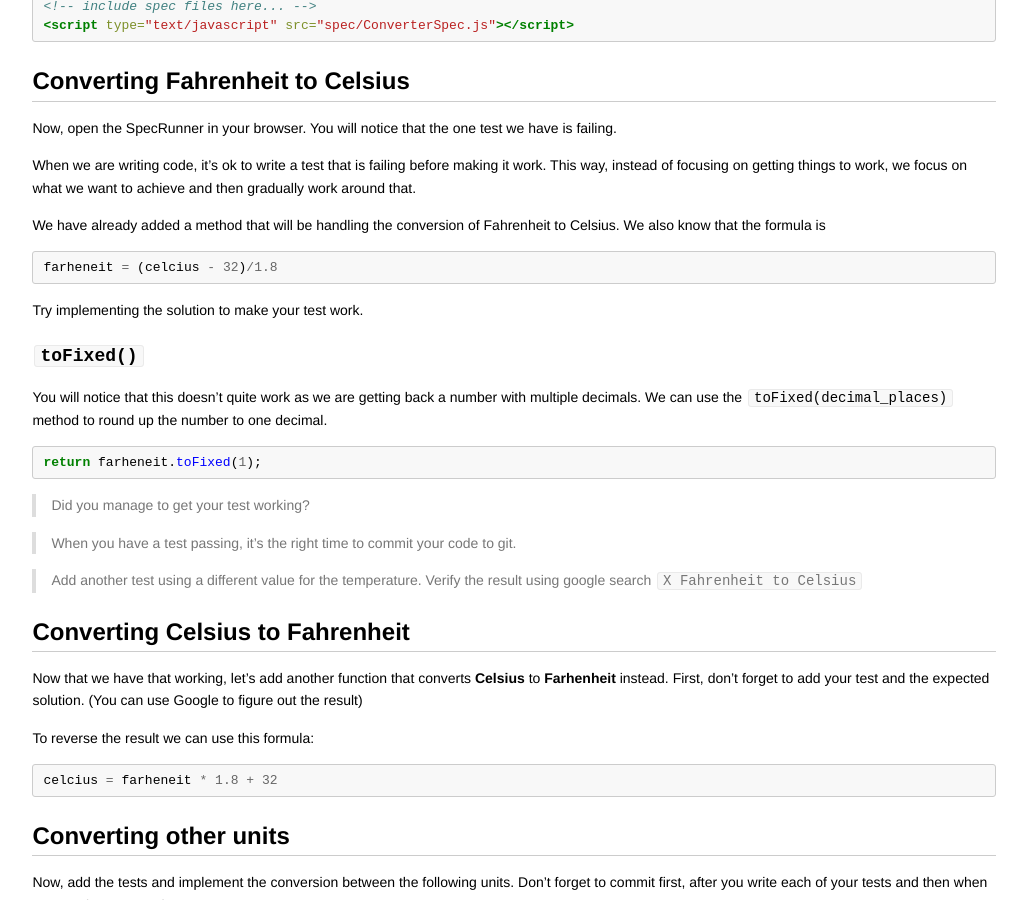
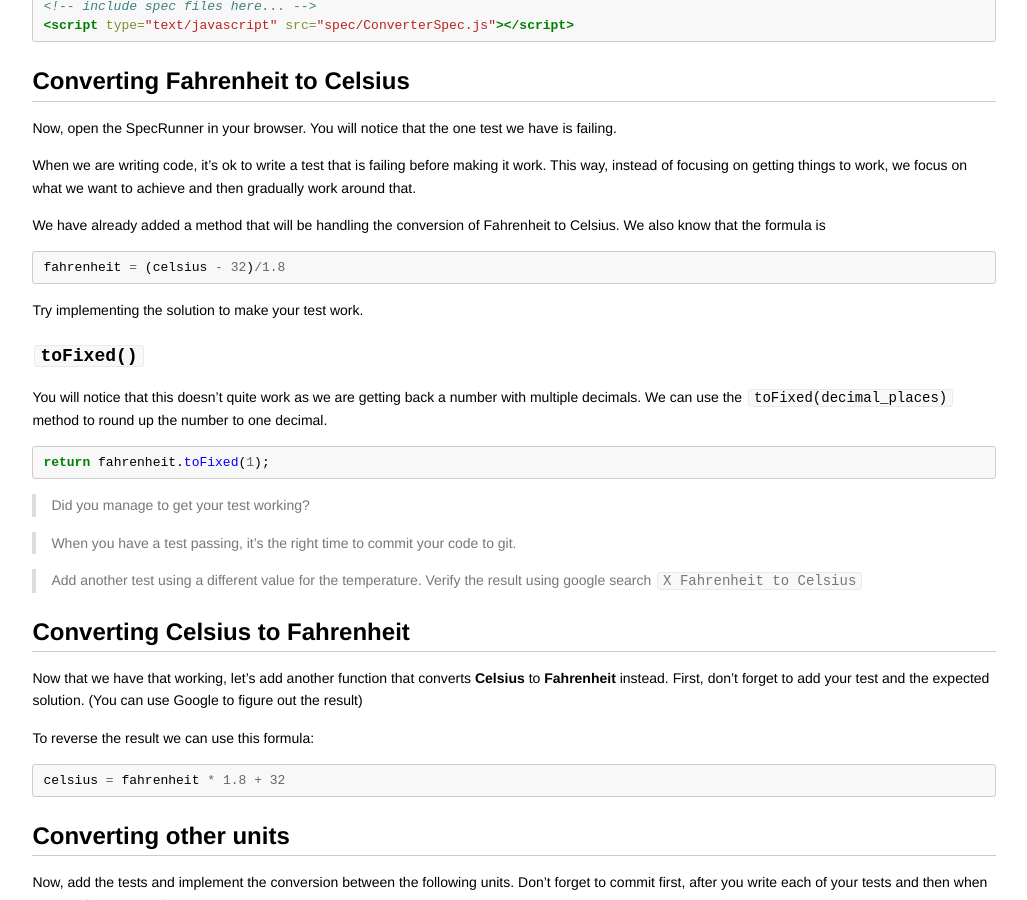
Before and after one commit to codebar/tutorials, a Jekyll site: the page built from js/lesson7/tutorial.md, in a window 1280 px wide and 900 px high, scrolled down 1376 px. Shown: the whole window, without its empty margins (126-1153 px from the left). Built offline with Jekyll 4.4.1, drawn with Linux system fonts in a browser that asks for light colours; Markdown is read by kramdown in place of the engine named in the settings.

Commit message:
Update tutorial.md
corrected spelling of Fahrenheit and Celsius

````diff
--- a/js/lesson7/tutorial.md
+++ b/js/lesson7/tutorial.md
@@ -69,7 +69,7 @@ When we are writing code, it's ok to write a test that is failing before making
 We have already added a method that will be handling the conversion of Fahrenheit to Celsius. We also know that the formula is
 
 ```javascript
-farheneit = (celcius - 32)/1.8
+fahrenheit = (celsius - 32)/1.8
 ```
 
 Try implementing the solution to make your test work.
@@ -79,7 +79,7 @@ Try implementing the solution to make your test work.
 You will notice that this doesn't quite work as we are getting back a number with multiple decimals. We can use the `toFixed(decimal_places)` method to round up the number to one decimal.
 
 ```javascript
-return farheneit.toFixed(1);
+return fahrenheit.toFixed(1);
 ```
 
 > Did you manage to get your test working?
@@ -91,13 +91,13 @@ return farheneit.toFixed(1);
 
 ## Converting Celsius to Fahrenheit
 
-Now that we have that working, let's add another function that converts **Celsius** to **Farhenheit** instead.
+Now that we have that working, let's add another function that converts **Celsius** to **Fahrenheit** instead.
 First, don't forget to add your test and the expected solution. (You can use Google to figure out the result)
 
 To reverse the result we can use this formula:
 
 ```javascript
-celcius = farheneit * 1.8 + 32
+celsius = fahrenheit * 1.8 + 32
 ```
 
 ## Converting other units
````
